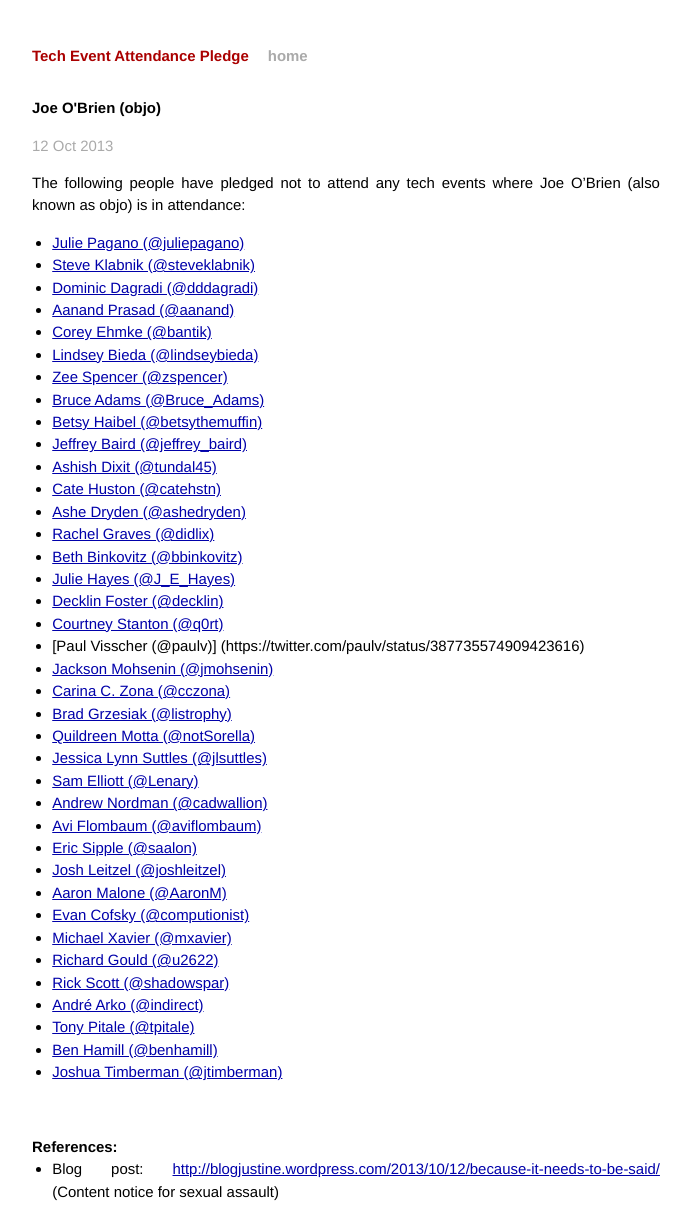
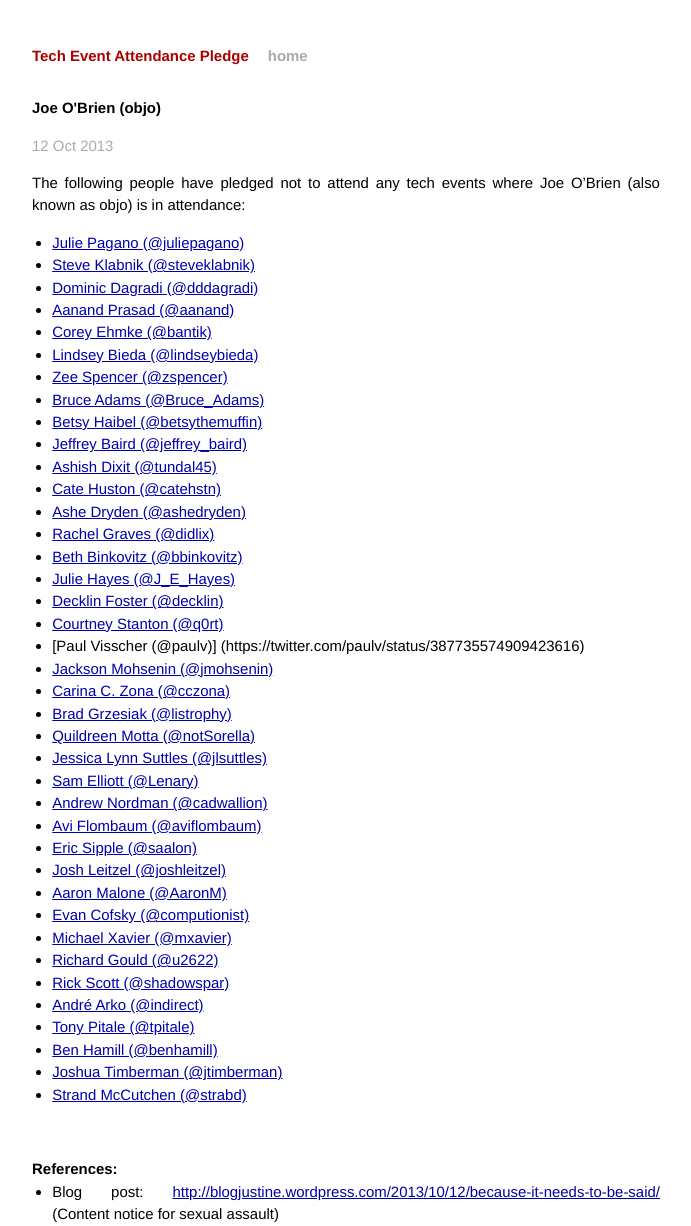
Before and after one commit to techtektek/tech-event-attendance-pledge.github.io, a Jekyll site: the page built from _posts/2013-10-12-objo.markdown, in a window 1280 px wide. Shown: the whole page, without its empty margins (294-985 px from the left). Built offline with Jekyll 4.4.1, drawn with Linux system fonts in a browser that asks for light colours; Markdown is read by kramdown in place of the engine named in the settings; before the commit the page ends 1203 px from its top, so only the background shows below that.

Commit message:
Add strabd.

```diff
--- a/_posts/2013-10-12-objo.markdown
+++ b/_posts/2013-10-12-objo.markdown
@@ -46,6 +46,7 @@ O'Brien (also known as objo) is in attendance:
 * [Tony Pitale (@tpitale)](https://twitter.com/tpitale/status/389110486870290432)
 * [Ben Hamill (@benhamill)](https://twitter.com/benhamill/status/389112937001922560)
 * [Joshua Timberman (@jtimberman)](https://twitter.com/jtimberman/status/389130880968454146)
+* [Strand McCutchen (@strabd)](https://twitter.com/Strabd/status/389139290476642305)
 
 <br/>
 
```
